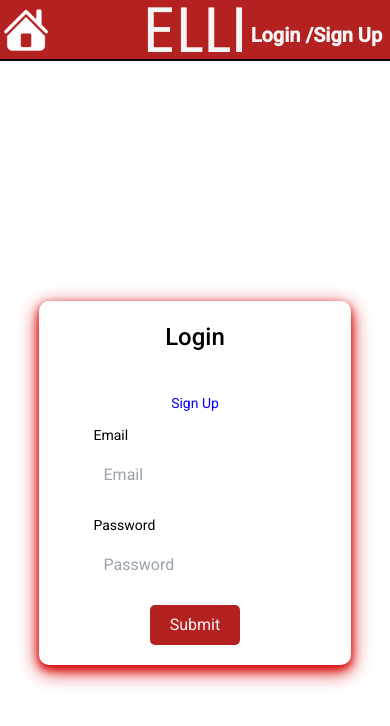
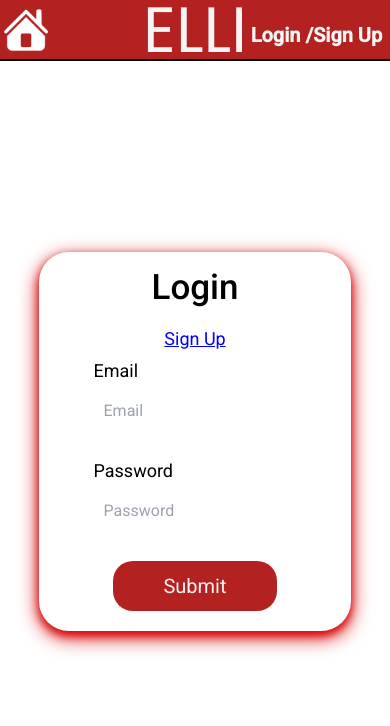
Before and after one commit to blbarr01/EnglishLearningInitiative, an Angular app in the folder ELLI/: page /login in a window 390 px wide. Shown: the top 726 px of the page. Built offline with nearby package versions, Linux system fonts and the light colour scheme.

Commit message:
made changes in form margins to check responsiveness

```diff
--- a/ELLI/src/app/features/login/login.component.css
+++ b/ELLI/src/app/features/login/login.component.css
@@ -10,7 +10,7 @@ body {
   display: flex;
   align-items: center;
   justify-content: center;
-  height: 100vh;
+  height: 90vh;
 }
 
 .container {
@@ -19,7 +19,7 @@ body {
   align-items: center;
   background-color: white;
   padding: 40px;
-  border-radius: 10px;
+  border-radius: 30px;
   box-shadow: 0 4px 8px 0 rgb(215, 10, 10), 0 6px 20px 0 rgb(215, 10, 10);
   width: 80%;
   max-width: 400px;
@@ -29,22 +29,24 @@ body {
 .center {
   text-align: center;
   margin-bottom: 20px;
-  font-size: 24px;
+  font-size: 35px;
 }
 
 /* Set the sign up link style to blue */
 .login-link {
+  font-size: 18px;
   text-align: center;
-  margin-top: 20px;
+  margin-top: 5px;
   cursor: pointer;
   color: blue;
 }
 
 /* Style the form elements */
 .form-element {
+  font-size: 18px;
   display: flex;
   flex-direction: column;
-  margin-bottom: 20px;
+  margin-bottom: 30px;
 }
 
 label {
@@ -63,10 +65,10 @@ input[type="password"] {
 #submit-btn {
   background-color: rgb(180, 33, 33);
   color: rgb(248, 243, 243);
-  padding: 10px 20px;
-  border-radius: 5px;
+  padding: 15px 50px;
+  border-radius: 20px;
   border: none;
-  font-size: 16px;
+  font-size: 20px;
   cursor: pointer;
 }
 
--- a/ELLI/src/app/features/login/login.component.html
+++ b/ELLI/src/app/features/login/login.component.html
@@ -1,7 +1,7 @@
 <section class="login-container">
   <div class="container">
     <h2 class="center">Login</h2>
-    <p class="login-link" (click)="showSignup()">Sign Up</p>
+    <p class="login-link" (click)="showSignup()"><u>Sign Up</u></p>
     <form action="Get" id="main-form">
       <div class="form-element">
         <label for="UserName">Email</label>
--- a/ELLI/src/app/features/signup/signup.component.css
+++ b/ELLI/src/app/features/signup/signup.component.css
@@ -10,7 +10,7 @@ body {
   display: flex;
   align-items: center;
   justify-content: center;
-  height: 100vh;
+  height: 90vh;
 }
 
 .container {
@@ -19,7 +19,7 @@ body {
   align-items: center;
   background-color: white;
   padding: 40px;
-  border-radius: 10px;
+  border-radius: 30px;
   box-shadow: 0 4px 8px 0 rgb(215, 10, 10), 0 6px 20px 0 rgb(215, 10, 10);
   width: 80%;
   max-width: 400px;
@@ -29,22 +29,24 @@ body {
 .center {
   text-align: center;
   margin-bottom: 20px;
-  font-size: 24px;
+  font-size: 35px;
 }
 
 /* Set the sign up link style to blue */
 .signup-link {
+  font-size: 18px;
   text-align: center;
-  margin-top: 20px;
+  margin-top: 5px;
   cursor: pointer;
   color: blue;
 }
 
 /* Style the form elements */
 .form-element {
+  font-size: 18px;
   display: flex;
   flex-direction: column;
-  margin-bottom: 20px;
+  margin-bottom: 30px;
 }
 
 label {
@@ -63,10 +65,10 @@ input[type="password"] {
 #submit-btn {
   background-color: rgb(180, 33, 33);
   color: rgb(248, 243, 243);
-  padding: 10px 20px;
-  border-radius: 5px;
+  padding: 15px 50px;
+  border-radius: 20px;
   border: none;
-  font-size: 16px;
+  font-size: 20px;
   cursor: pointer;
 }
 
--- a/ELLI/src/app/features/signup/signup.component.html
+++ b/ELLI/src/app/features/signup/signup.component.html
@@ -1,7 +1,7 @@
 <section class="signup-container">
     <div class="container">
       <h2 class="center">Sign Up</h2>
-      <p class="signup-link" (click)="showLogin()">Log In</p>
+      <p class="signup-link" (click)="showLogin()"><u>Log In</u></p>
       <form action="Get" id="main-form">
         <div class="form-element">
           <label for="UserName">Email</label>
```
